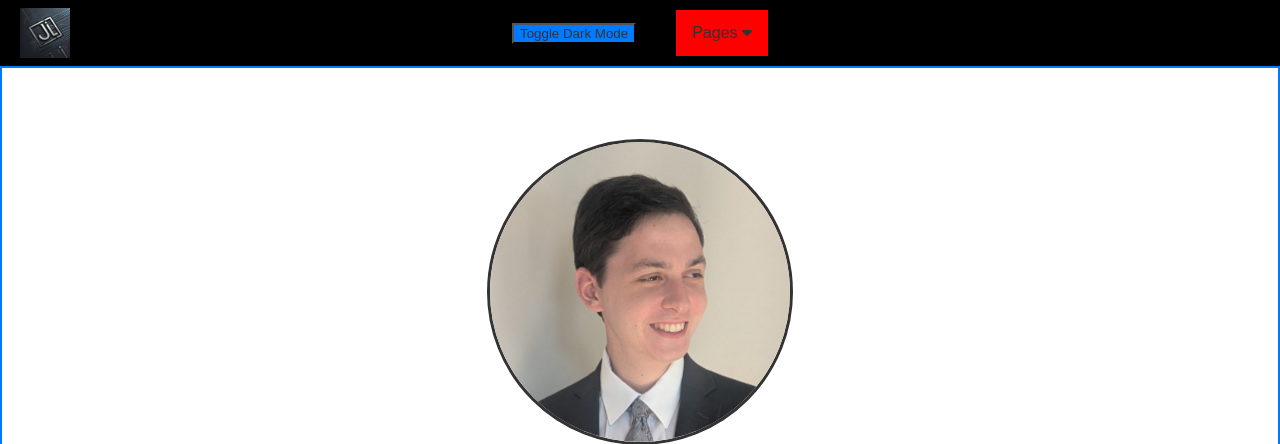
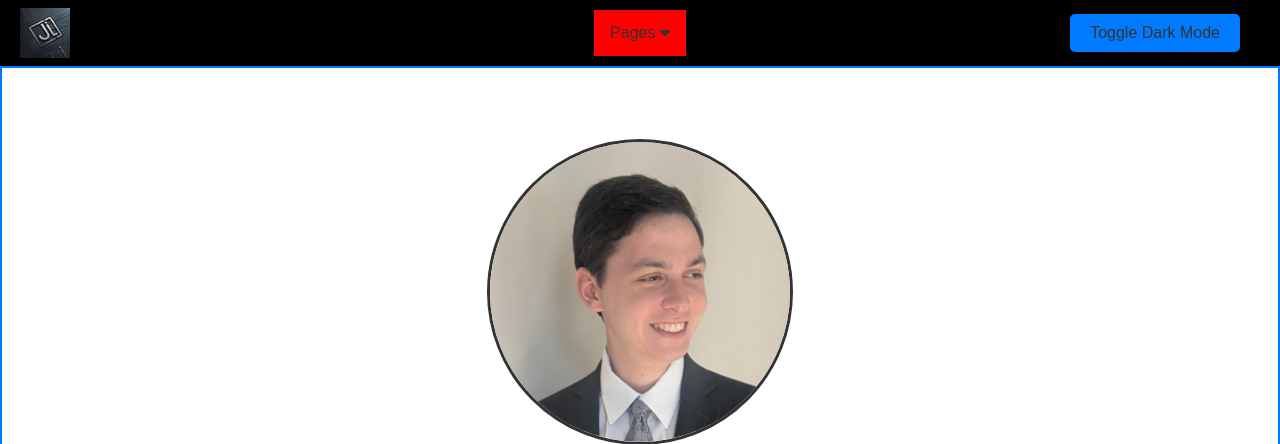
Before and after one commit to jaimeland/Portfolio, a PHP site: page /Home.html in a window 1280 px wide; the page is wider, and only the part inside the window is pictured. Shown: the top 444 px of that part. Run offline with PHP 8.4, Linux system fonts and the light colour scheme.

Commit message:
button dark

```diff
--- a/styles.css
+++ b/styles.css
@@ -46,6 +46,20 @@ a {
     display: flex;
     align-items: center;
     justify-content: center;
+}
+
+.dark-mode-toggle {
+    position: absolute;
+    right: 20px; /* Keeps the dark mode toggle aligned to the far right */
+    padding: 10px 20px; /* Ensure the button size remains consistent */
+    font-size: 16px; /* Adjust font size if needed */
+    background-color: #007BFF; /* Button color */
+    color: black;
+    border: none;
+    cursor: pointer;
+    border-radius: 5px; /* Add border radius for a smooth button */
+    height: auto; /* Ensure the height adjusts properly */
+    line-height: normal; /* Make sure the text inside the button displays correctly */
 }
 
 
```
